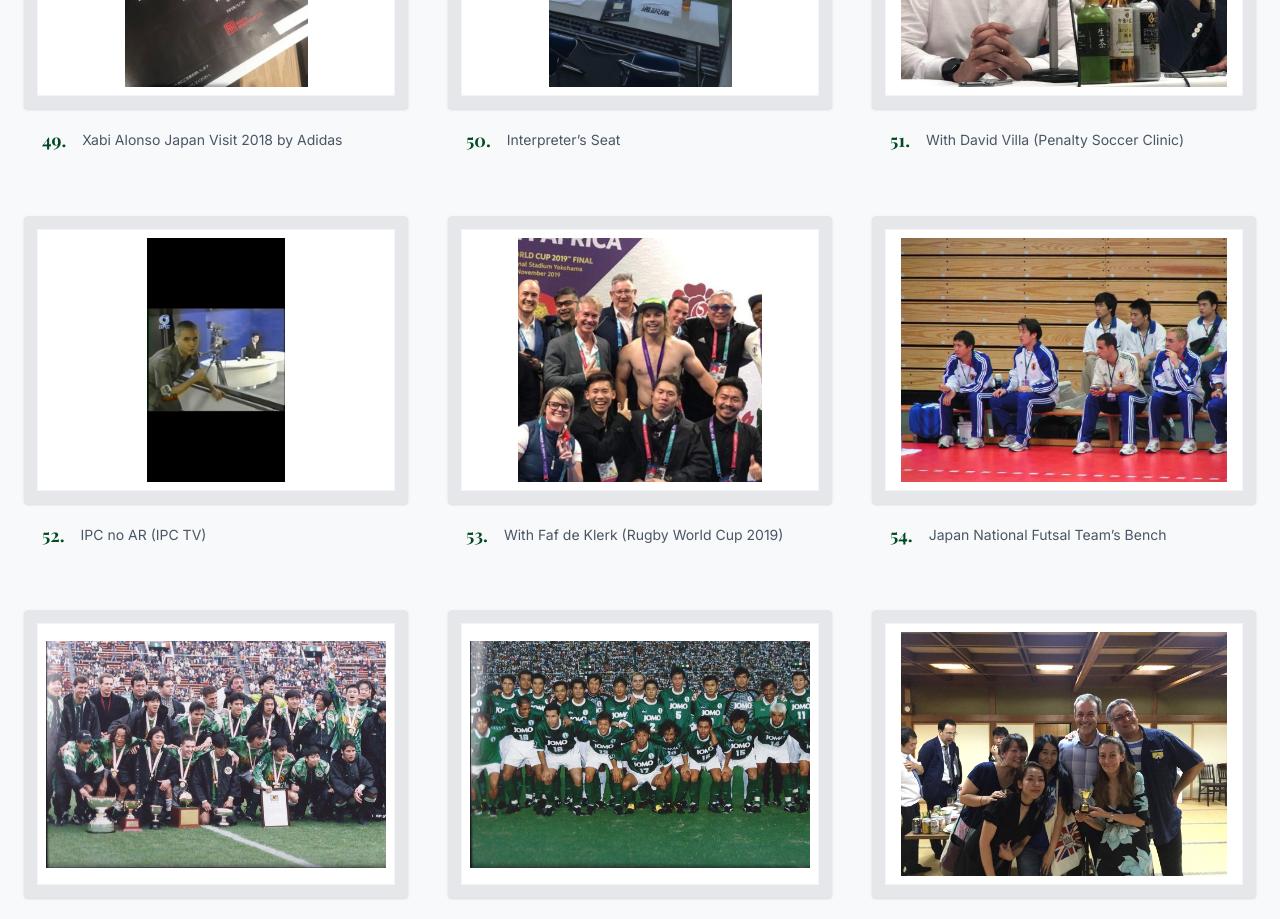
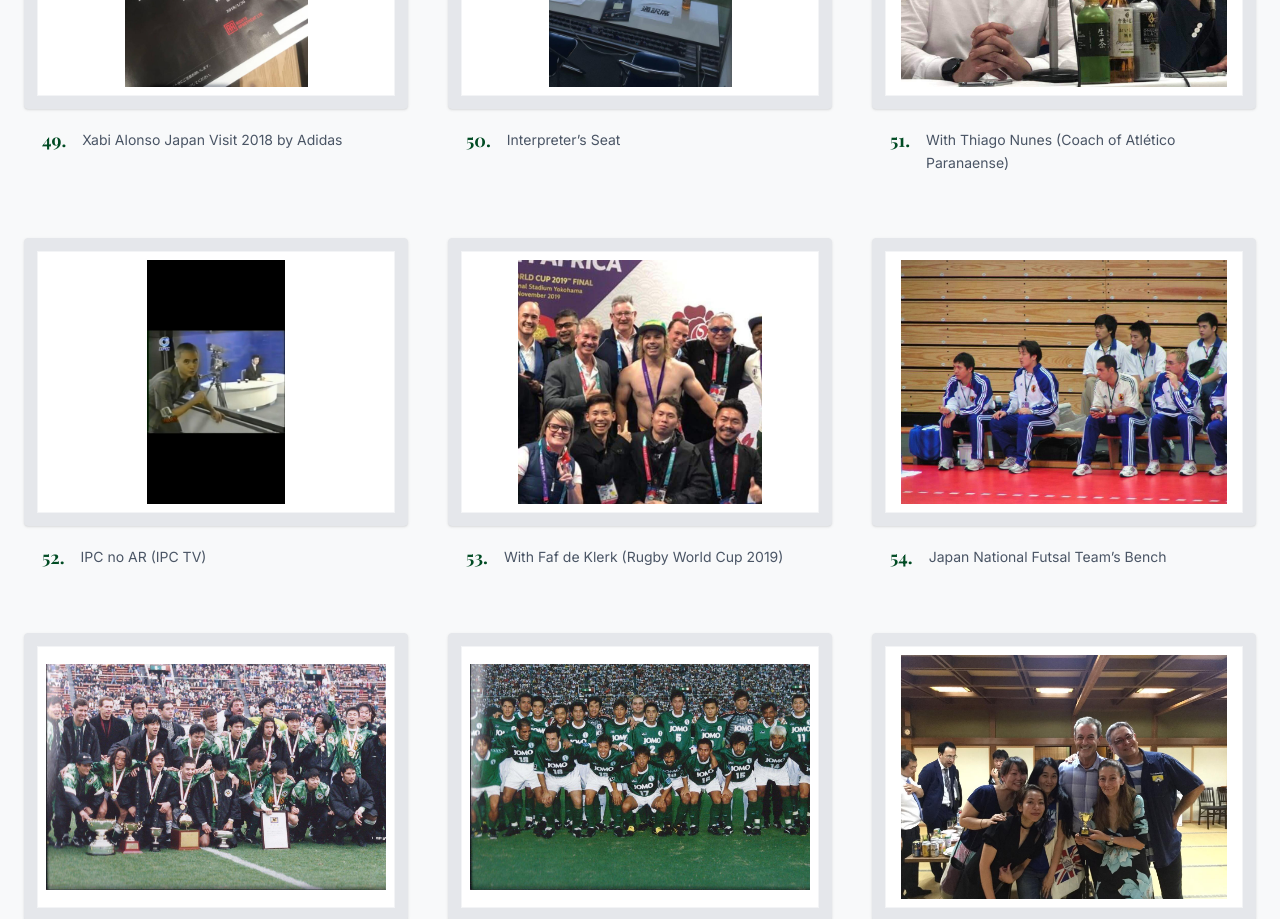
Before and after one commit to mrsaoc/johnny-ishibashi, a Next.js app: page /galeria in a window 1280 px wide. Shown: the part 7180-8099 px from the top of the page. Built offline with nearby package versions, Linux system fonts and the light colour scheme; a web font is replaced by a local one.

Commit message:
add link and refactor legenda

```diff
--- a/src/app/galeria/page.tsx
+++ b/src/app/galeria/page.tsx
@@ -44,6 +44,11 @@ export default function GaleriaPage() {
       title: 'Vamos Magazine',
       url: 'https://his-brasil.com.br/jpn/wp-content/uploads/2025/07/HIS-Vamos-Vol35-Ebook.pdf',
       description: 'Vamos Magazine by H.I.S BRASIL TURISMO (Edição em PDF).'
+    },
+    {
+      title: 'Registro em Vídeo (YouTube)',
+      url: 'https://youtu.be/RMo_yAZR7iw?is=s7eGQk_fe8Z_hrcc',
+      description: 'Cobertura oficial e registro de atuação profissional em vídeo.'
     }
   ];
 
--- a/src/data/gallery.ts
+++ b/src/data/gallery.ts
@@ -70,7 +70,7 @@ const customCaptions: Record<number, string> = {
   73: 'After-Match Interview',
   74: 'Xabi Alonso Japan Visit 2018 by Adidas',
   75: 'Interpreter’s Seat',
-  77: 'With David Villa (Penalty Soccer Clinic)',
+  77: 'With Thiago Nunes (Coach of Atlético Paranaense)',
   79: 'IPC no AR (IPC TV)',
   81: 'With Faf de Klerk (Rugby World Cup 2019)',
   82: 'Japan National Futsal Team’s Bench',
```
